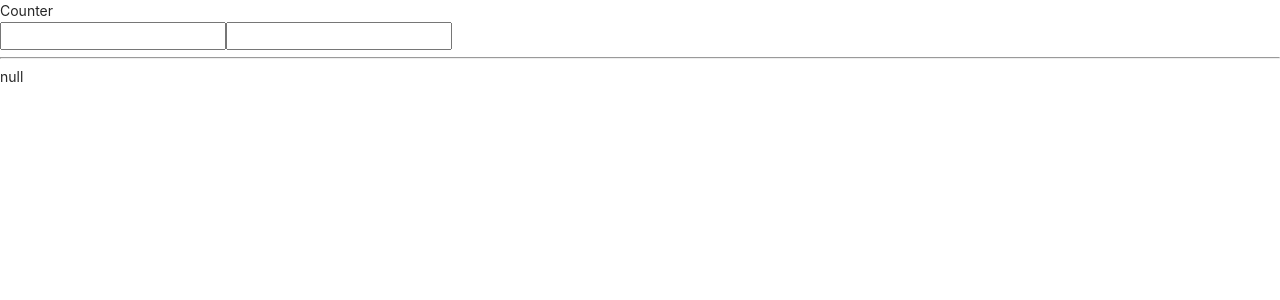
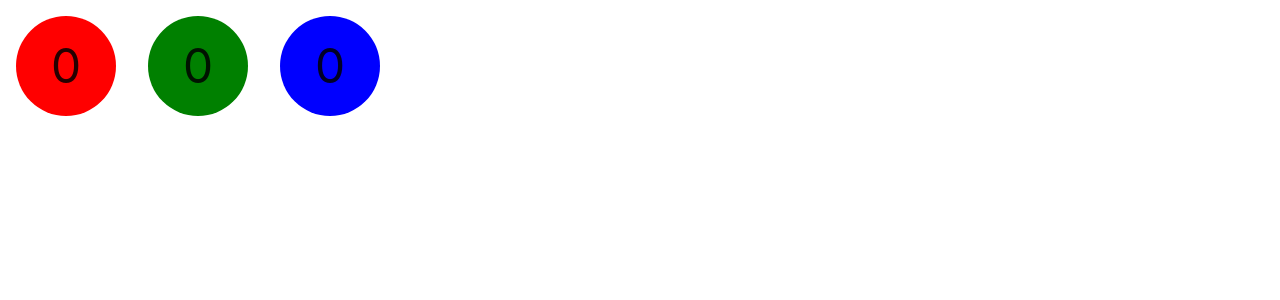
Before and after one commit to Gyeo1/Django-Practice, a React (Create React App) app: page / in a window 1280 px wide. Shown: the top 300 px of the page. Built offline with nearby package versions, Linux system fonts and the light colour scheme.

Commit message:
클릭 Counter React Component 구현

```diff
--- a/src/App.js
+++ b/src/App.js
@@ -98,22 +98,31 @@ import Counter from './Counter.js';
 // }
 
 class App extends React.Component {
-  static = { myquery: '', language: '' };
-  onChange = (e) => {
-    const { name, value } = e.target;
-    this.setState({
-      [name]: value,
-    });
-  };
+  // static = { myquery: '', language: '' };
+  // onChange = (e) => {
+  //   const { name, value } = e.target;
+  //   this.setState({
+  //     [name]: value,
+  //   });
+  // };
+  // render() {
+  //   return (
+  //     <>
+  //       <Counter onClick={() => console.log('clicked')} />
+  //       <input name="myquery" onChange={this.onChange} />
+  //       <input name="language" onChange={this.onChange} />
+  //       <hr />
+  //       {JSON.stringify(this.state)}
+  //     </>
+  //   );
+  // }
   render() {
     return (
-      <>
-        <Counter onClick={() => console.log('clicked')} />
-        <input name="myquery" onChange={this.onChange} />
-        <input name="language" onChange={this.onChange} />
-        <hr />
-        {JSON.stringify(this.state)}
-      </>
+      <div>
+        <Counter />
+        <Counter color="green" />
+        <Counter color="blue" />
+      </div>
     );
   }
 }
--- a/src/Counter.js
+++ b/src/Counter.js
@@ -2,15 +2,49 @@ import React from 'react';
 import PropTypes from 'prop-types';
 
 class Counter extends React.Component {
+  static defaultProps = {
+    //부모로 부터 값이 안넘어 올 경우 기본 색은 red다.
+    color: 'red',
+  };
   static propTypes = {
-    onClick: PropTypes.func,
+    color: PropTypes.string, //props를 받는다면 디폴트 타입을 설정해주는게 좋다.
+  };
+  state = {
+    color: this.props.color, //부모로 부터 색을 받음
+    value: 0,
   };
 
-  state = {};
-
+  onClick = () => {
+    this.setState(({ value }) => ({ value: value + 1 }));
+    //state 값을 바꾸고 싶으면 반드시 setter함수(setState)를 사용해야된다.
+  };
+  onContextMenu = (e) => {
+    e.preventDefault(); //이벤트 객체를 쓰는 이유는 원래 우클릭시 나오는 텍스트 상자를 막기 위해서다.
+    this.setState(({ value }) => ({ value: value >= 1 ? value - 1 : 0 })); //3항 연산자로 - 방지
+  };
   render() {
-    return <div onClick={this.props.onClick}>Counter</div>; //DOM 요소에 이벤트 설정하기.
+    const { color, value } = this.state;
+    return (
+      <div
+        onClick={this.onClick}
+        onContextMenu={this.onContextMenu} // 마우스 우클릭시
+        style={{ ...style, backgroundColor: color }}
+      >
+        {value}
+      </div> //onClick을 컴포넌트 내부에 만들면 this로 호출 가능
+    );
   }
 }
-
+const style = {
+  width: '100px',
+  height: '100px',
+  display: 'inline-block',
+  //   backgroundColor: 'red',
+  borderRadius: '50px',
+  textAlign: 'center', //text 보이는 위치
+  lineHeight: '100px', // 한 줄의 판정을 나타내는 방법
+  fontSize: '3rem',
+  userSelect: 'none', // 선택(드래그?) 설정
+  margin: '1rem', //간격 설정
+};
 export default Counter;
```
